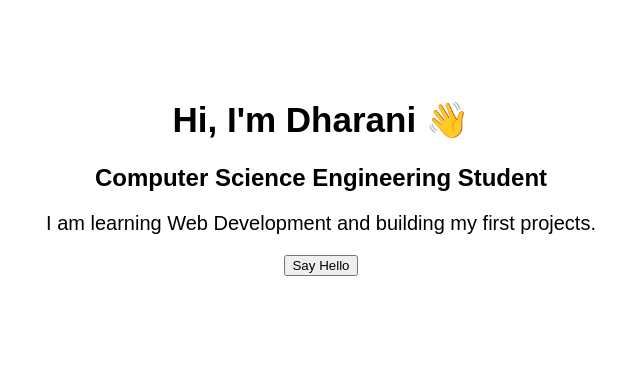
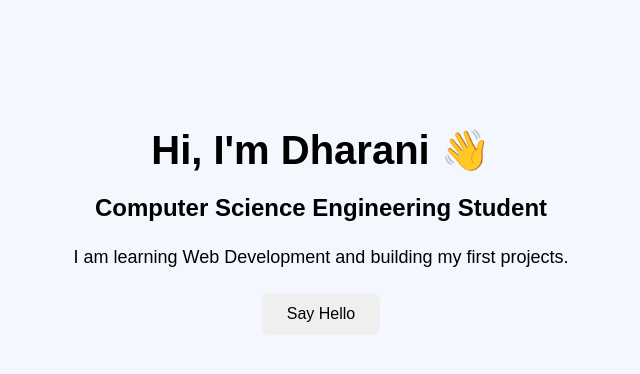
Before and after one commit to dharanimurugesan-123/my-first-project, a plain HTML site: page index.html in a window 1280 px wide. Shown: the whole page, without its empty margins (319-959 px from the left). Drawn offline with Linux system fonts and the light colour scheme.

Commit message:
Revise styles for body, headings, and buttons

```diff
--- a/style.css
+++ b/style.css
@@ -1,13 +1,29 @@
 body {
     font-family: Arial, sans-serif;
     text-align: center;
-    margin-top: 100px;
+    margin: 0;
+    padding: 100px 20px;
+    background: #f5f7ff;
 }
 
 h1 {
-    font-size: 35px;
+    font-size: 40px;
+    margin-bottom: 15px;
+}
+
+h2 {
+    font-size: 24px;
 }
 
 p {
-    font-size: 20px;
+    font-size: 18px;
+    margin: 25px;
 }
+
+button {
+    padding: 12px 25px;
+    font-size: 16px;
+    border: none;
+    border-radius: 8px;
+    cursor: pointer;
+}
```
